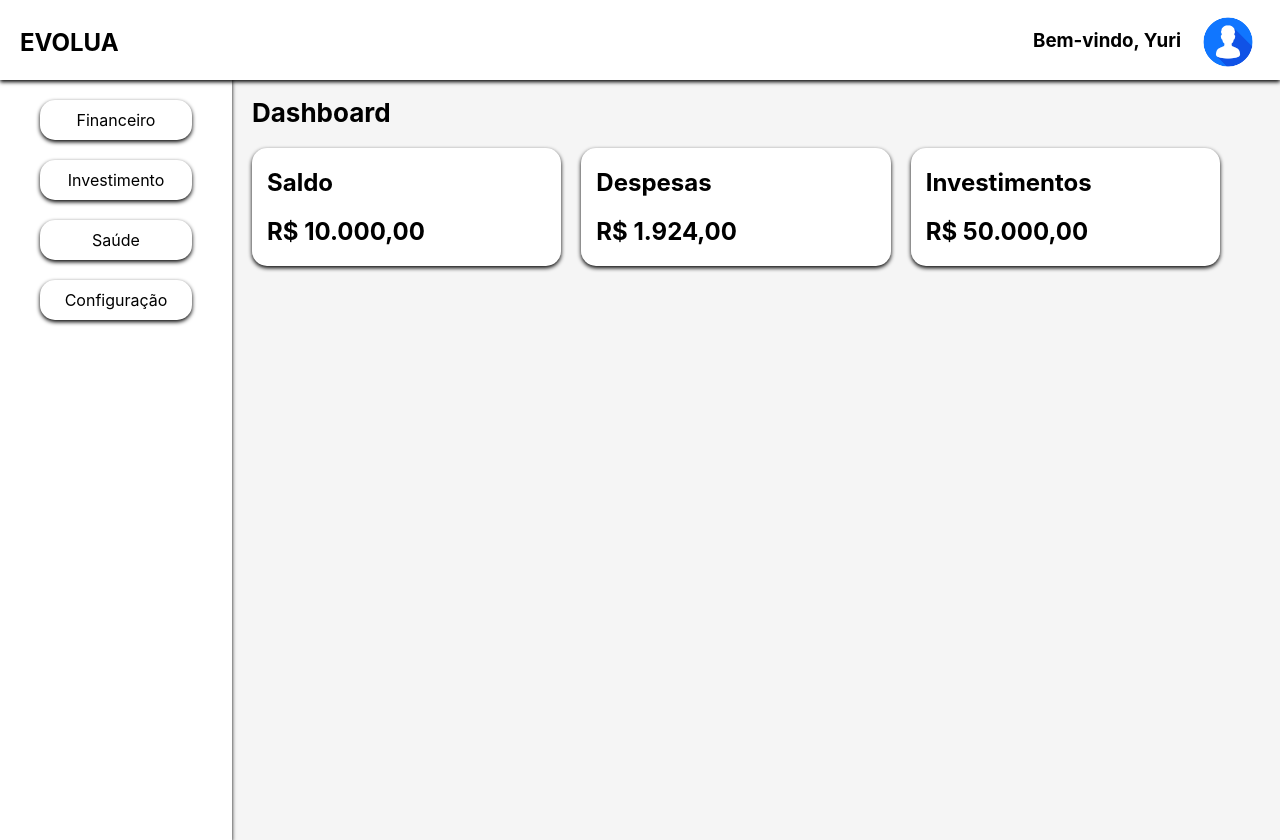
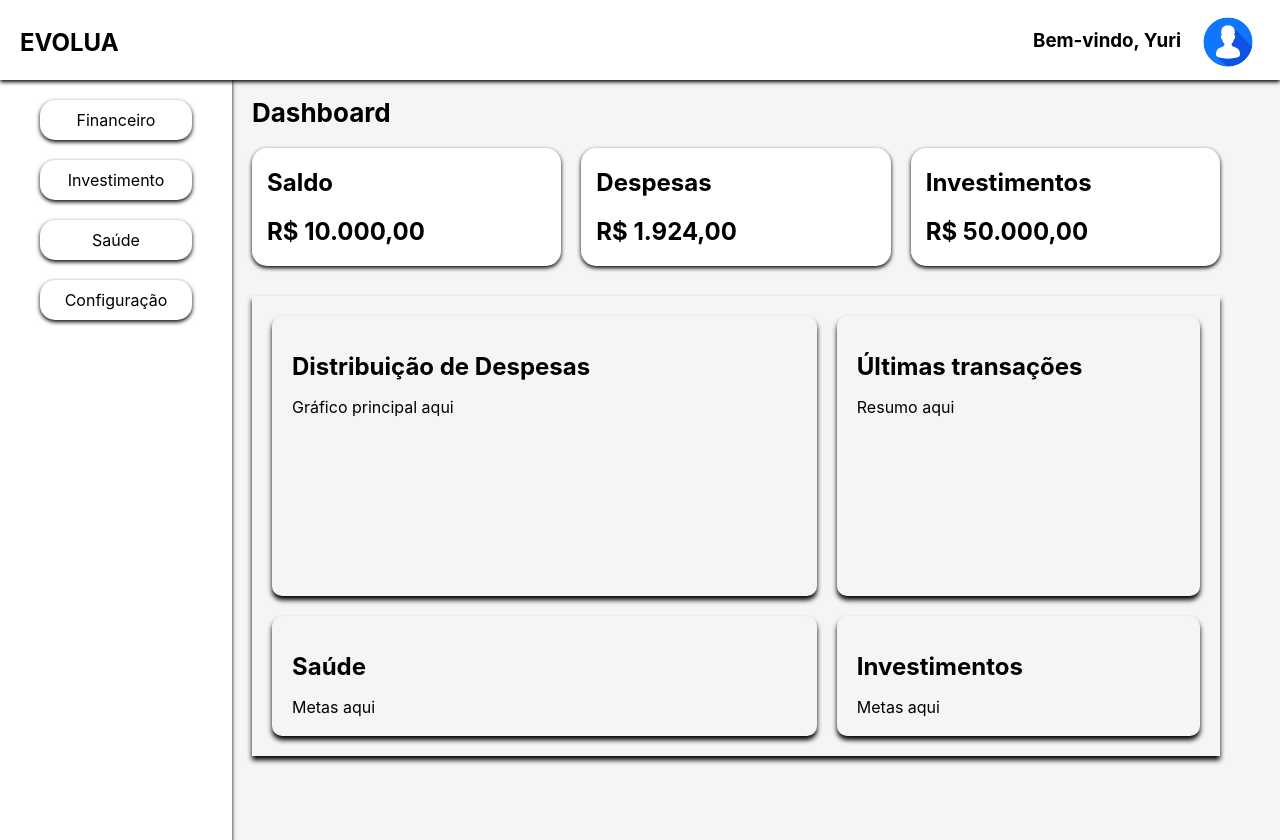
Before and after one commit to YuriMFontes/evolua, a React (Create React App) app: page / in a window 1280 px wide. Built offline with nearby package versions, Linux system fonts and the light colour scheme.

Commit message:
Atualizacao dashboard

```diff
--- a/src/pages/dashboard/dashboard.css
+++ b/src/pages/dashboard/dashboard.css
@@ -33,6 +33,33 @@ main {
     margin-left: 15px;
 }
 
+.dashboard-info{
+    display: grid;
+    grid-template-columns: 3fr 2fr;
+    gap: 20px;
+    box-shadow: 0 4px 5px black;
+    margin-top: 30px;
+    padding: 20px;
+}
+
+.dashboard-container{
+    height: 30vh;
+    border-radius: 10px;
+    padding: 20px;
+    box-shadow: 0 4px 5px black;
+}
+
+.dashboard-container-title{
+    font-size: 24px;
+}
+
+.dashboard-container-saude{
+    height: 10vh;
+    border-radius: 10px;
+    padding: 20px;
+    box-shadow: 0 4px 5px black;
+}
+
 @media screen and (max-width: 1000px) {
     .dashboard {
         margin-left: 0;
--- a/src/pages/dashboard/dashboard.jsx
+++ b/src/pages/dashboard/dashboard.jsx
@@ -29,6 +29,24 @@ export default function Dashboard(){
                         </div>
                     </section>
                 </div>
+                <div className="dashboard-info">
+                    <div className="dashboard-container">
+                        <h1 className="dashboard-container-title">Distribuição de Despesas</h1>
+                        <p>Gráfico principal aqui</p>
+                    </div>
+                    <div className="dashboard-container">
+                        <h1 className="dashboard-container-title">Últimas transações</h1>
+                        <p>Resumo aqui</p>
+                    </div>
+                    <div className="dashboard-container-saude">
+                        <h1 className="dashboard-container-title">Saúde</h1>
+                        <p>Metas aqui</p>
+                    </div>
+                    <div className="dashboard-container-saude">
+                        <h1 className="dashboard-container-title">Investimentos</h1>
+                        <p>Metas aqui</p>
+                    </div>
+                </div>
             </div>
        </main>
     );
```
